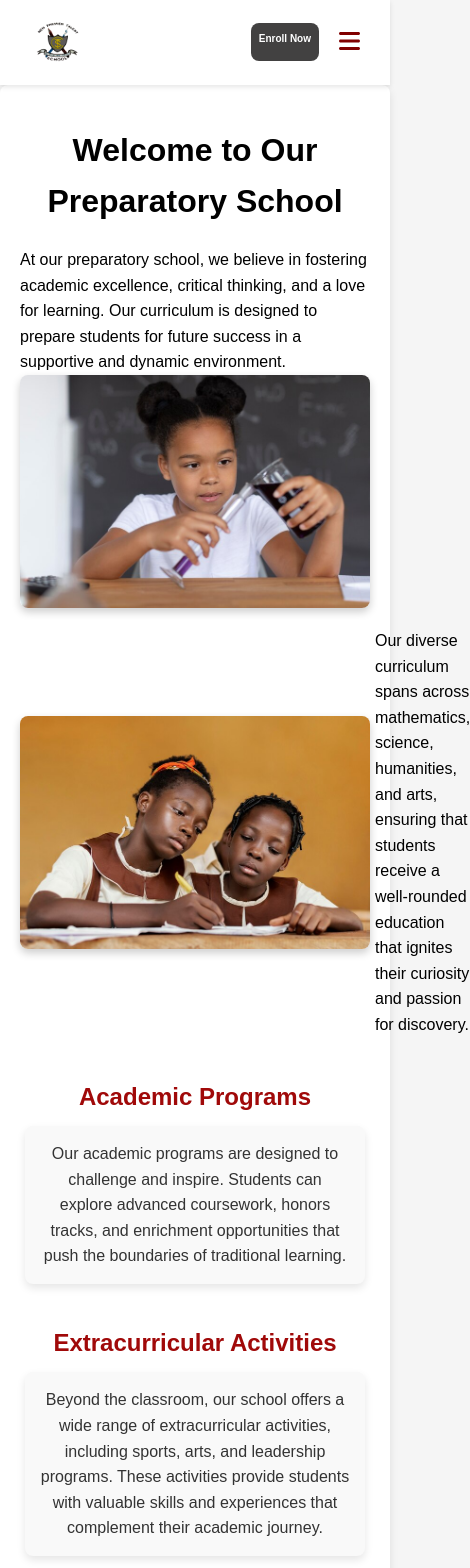
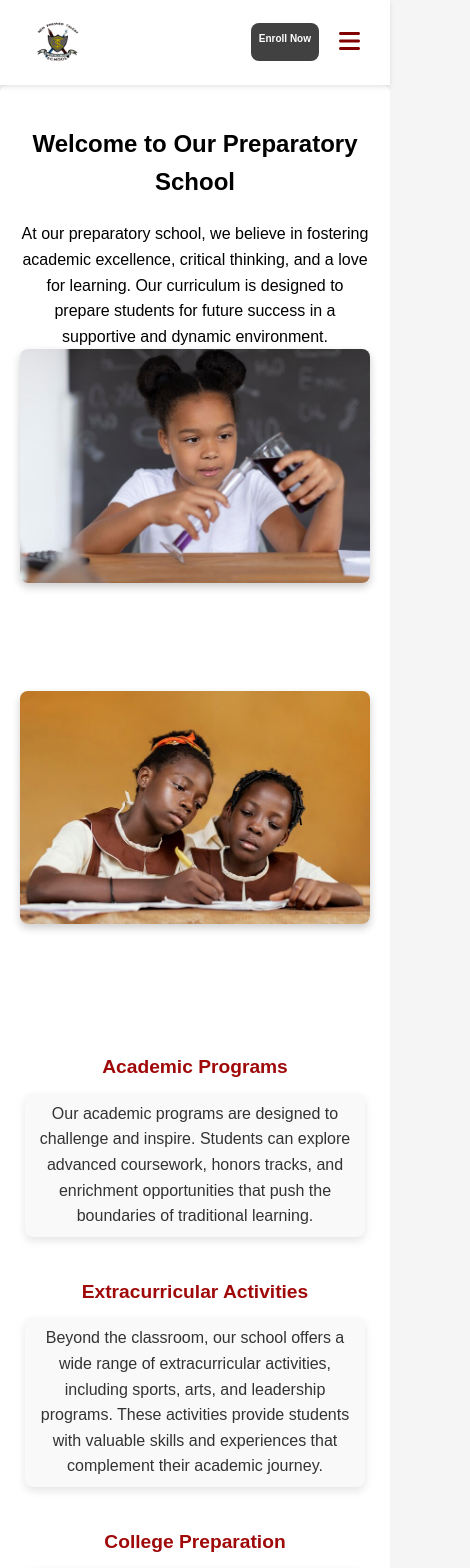
Before and after one commit to boldboxer/newpremiergts, a React (Create React App) app: page /preparatory in a window 390 px wide. Shown: the top 1568 px of the page, 470 px wide, since content can reach past the window. Built offline with nearby package versions, Linux system fonts and the light colour scheme.

Commit message:
kindargarten changes

```diff
--- a/src/components/preparatory/index.js
+++ b/src/components/preparatory/index.js
@@ -85,7 +85,6 @@ const PreparatorySchool = () => {
         </div>
 
         <div className="additional-section">
-          <h3 className='info-header bottom'>Our Curriculum Highlights</h3>
           <div className="curriculum-content">
             <div className="curriculum-item">
               <p>
--- a/src/components/preparatory/style.css
+++ b/src/components/preparatory/style.css
@@ -40,8 +40,8 @@ body {
 }
 
 .highlight.reverse {
-  flex-direction: row;
-  gap: 5px;
+  flex-direction: row-reverse;
+  gap: 20px;
 }
 
 .highlight img {
@@ -122,11 +122,22 @@ body {
   text-align: left;
 }
 
+/* Specific styles for Prime Areas of Learning */
+.additional-section .prime-areas {
+  border: 2px solid #800000; /* Maroon color border */
+  border-radius: 8px;
+  padding: 15px;
+  display: inline-block;
+  text-align: left;
+  margin: 0 auto;
+  box-shadow: 0 6px 12px rgba(0, 0, 0, 0.3);
+  background-color: #ffffff; /* Ensuring background color contrasts with border */
+}
+
 /* Responsive design */
-@media (max-width: 768px) {
+@media (max-width: 1200px) {
   .highlights-container,
   .info-container,
-  .additional-section,
   .curriculum-content {
     flex-direction: column;
   }
@@ -134,6 +145,8 @@ body {
   .highlight,
   .curriculum-item {
     flex-direction: column;
+    align-items: center;
+    text-align: center;
   }
 
   .highlight img,
@@ -141,3 +154,56 @@ body {
     max-width: 100%;
   }
 }
+
+@media (max-width: 992px) {
+  .highlight img,
+  .curriculum-item img {
+    max-width: 100%;
+  }
+}
+
+@media (max-width: 768px) {
+  .section-title {
+    font-size: 1.75em;
+  }
+
+  .info-header {
+    font-size: 1.3em;
+  }
+
+  .info-details,
+  .prime-areas {
+    padding: 10px;
+  }
+
+  .highlight,
+  .curriculum-item {
+    flex-direction: column;
+  }
+}
+
+@media (max-width: 576px) {
+  .section-title {
+    font-size: 1.5em;
+  }
+
+  .info-header {
+    font-size: 1.2em;
+  }
+
+  .info-details,
+  .prime-areas {
+    padding: 8px;
+  }
+
+  .highlight img,
+  .curriculum-item img {
+    max-width: 100%;
+    height: auto;
+  }
+
+  .additional-section h4,
+  .additional-section p {
+    font-size: 0.9em;
+  }
+}
```
